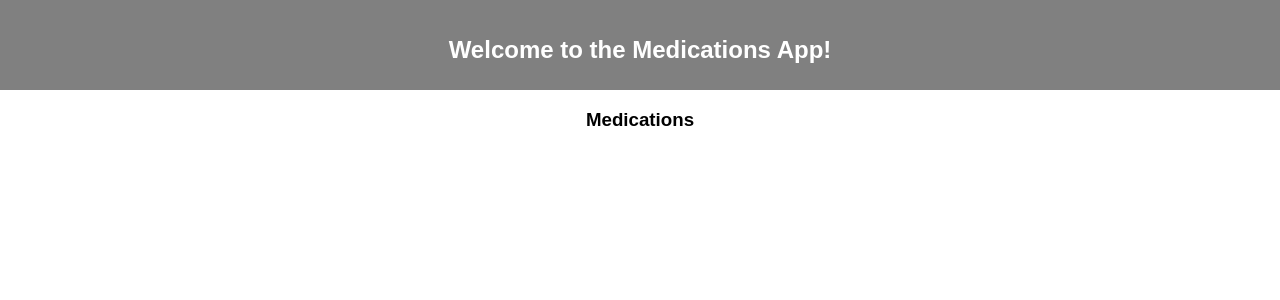
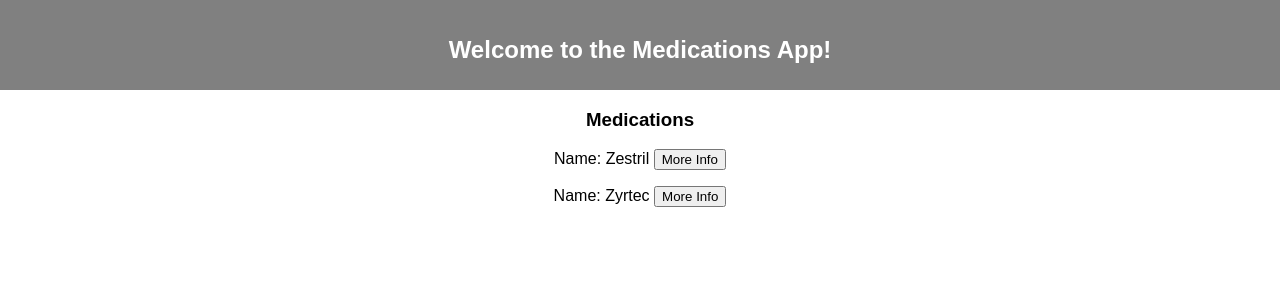
Before and after one commit to debjohnson33/medications-app-client, a React (Create React App) app: page /medications in a window 1280 px wide. Shown: the top 300 px of the page. Built offline with nearby package versions, Linux system fonts and the light colour scheme.

Commit message:
Edited medications to show button for more info/installed redux & react-redux

```diff
--- a/package.json
+++ b/package.json
@@ -5,7 +5,9 @@
   "dependencies": {
     "react": "^16.2.0",
     "react-dom": "^16.2.0",
-    "react-scripts": "1.0.17"
+    "react-redux": "^5.0.6",
+    "react-scripts": "1.0.17",
+    "redux": "^3.7.2"
   },
   "scripts": {
     "start": "react-scripts start",
--- a/src/containers/Medications.js
+++ b/src/containers/Medications.js
@@ -1,22 +1,24 @@
 import React, { Component } from 'react';
+import { connect } from 'react-redux';
+import { fetchMedications } from '../actions/medications';
 
 class Medications extends Component {
 
-	constructor(props) {
-		super(props)
-
-		this.state = {
-			medications: []
-		}
-	}
-
+	//componentDidMount() {
+	//	this.props.fetchMedications()
+	//}
 
 	render() {
 		return (
 			<div>
 				<h3>Medications</h3>
+				{this.props.medications.map(medication =>
+					<div>
+						<p>Name: {medication.name} <button>More Info</button></p>
+					</div>
+
+				)}
 			</div>
-
 		)
 	}
 }
```
